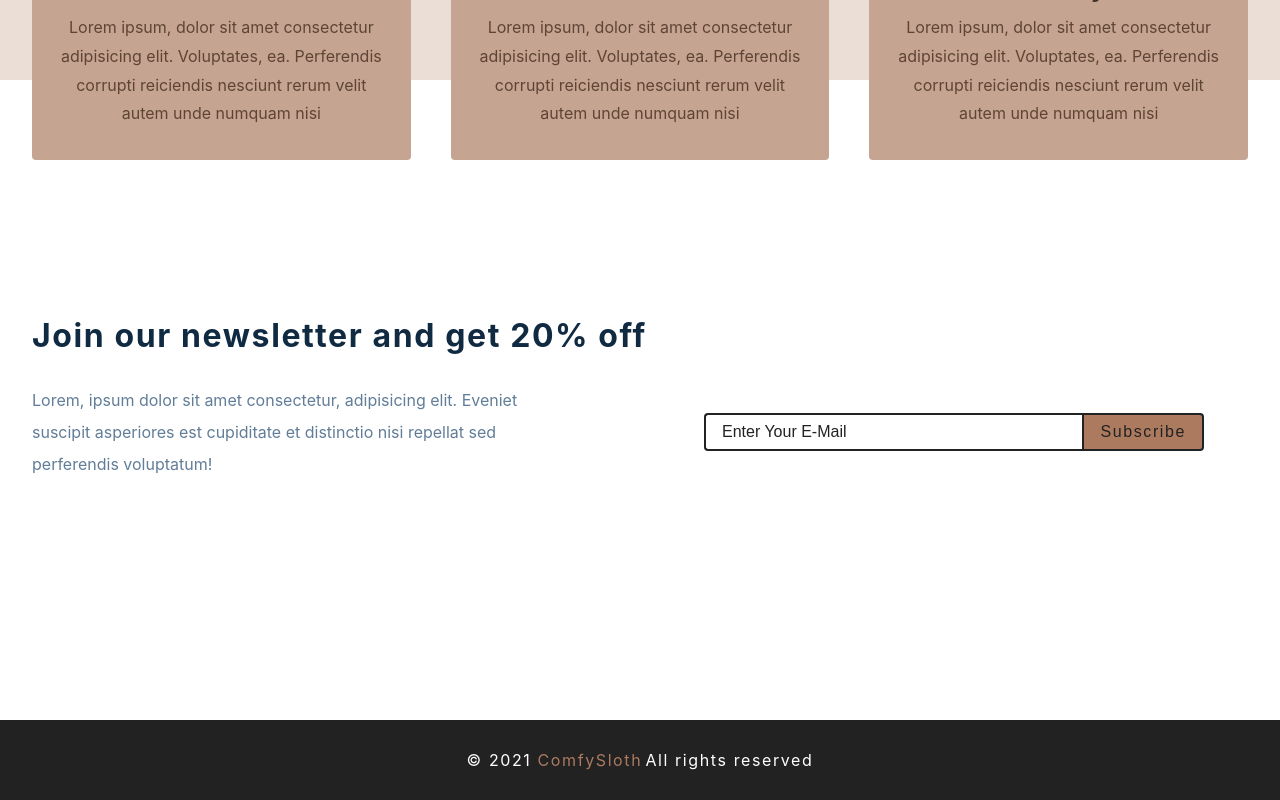
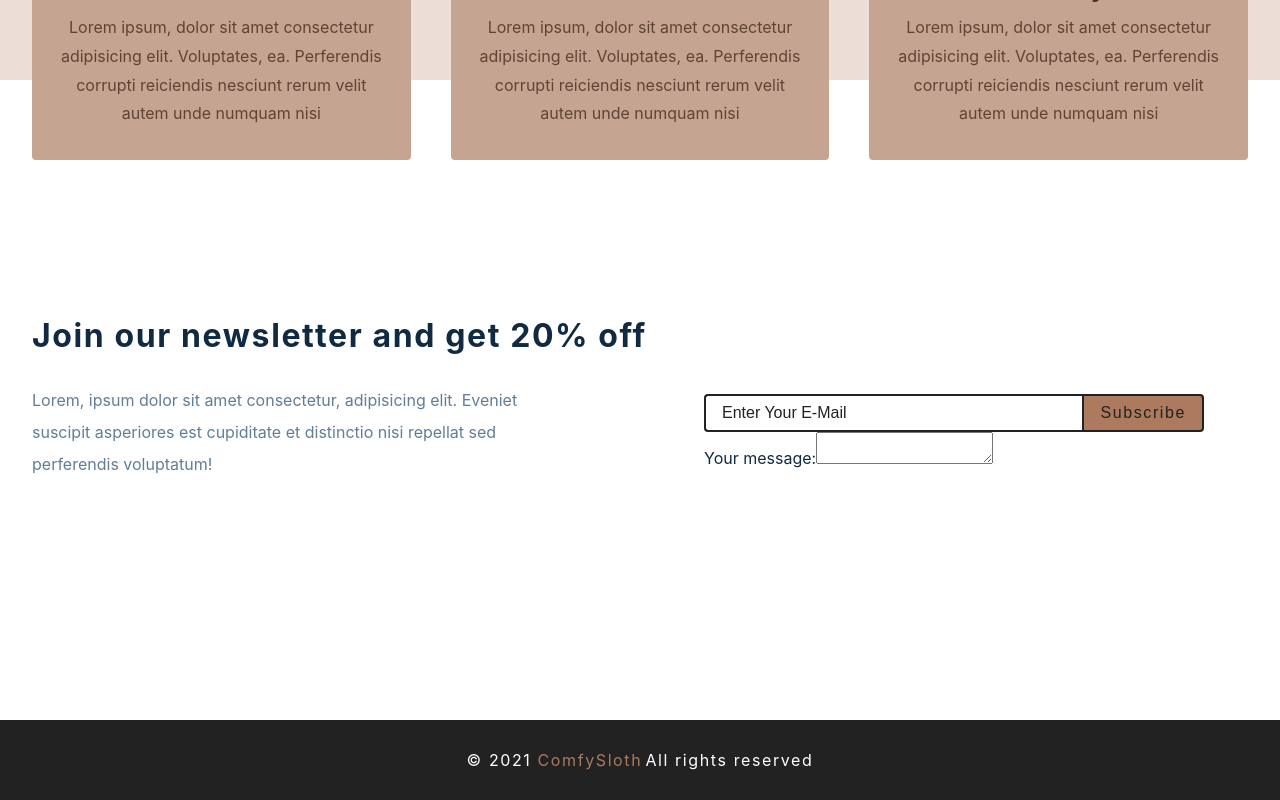
Before and after one commit to pooya2293/E-Commerce, a React (Create React App) app: page / in a window 1280 px wide. Shown: the part 1211-2011 px from the top of the page. Built offline with nearby package versions, Linux system fonts and the light colour scheme; the HTML template or start-up script is replaced by a standard one.

Commit message:
you can sending message by this too

```diff
--- a/src/components/Contact.js
+++ b/src/components/Contact.js
@@ -14,6 +14,10 @@ const Contact = () => {
           method="POST">
             <input type="email" className='form-input' placeholder='enter your e-mail' name="_replyto" />
             <button type='submit' className='submit-btn'>subscribe</button>
+            <label>
+      Your message:
+      <textarea name="message"></textarea>
+      </label>
           </form>
         </div>
       </div>
```
